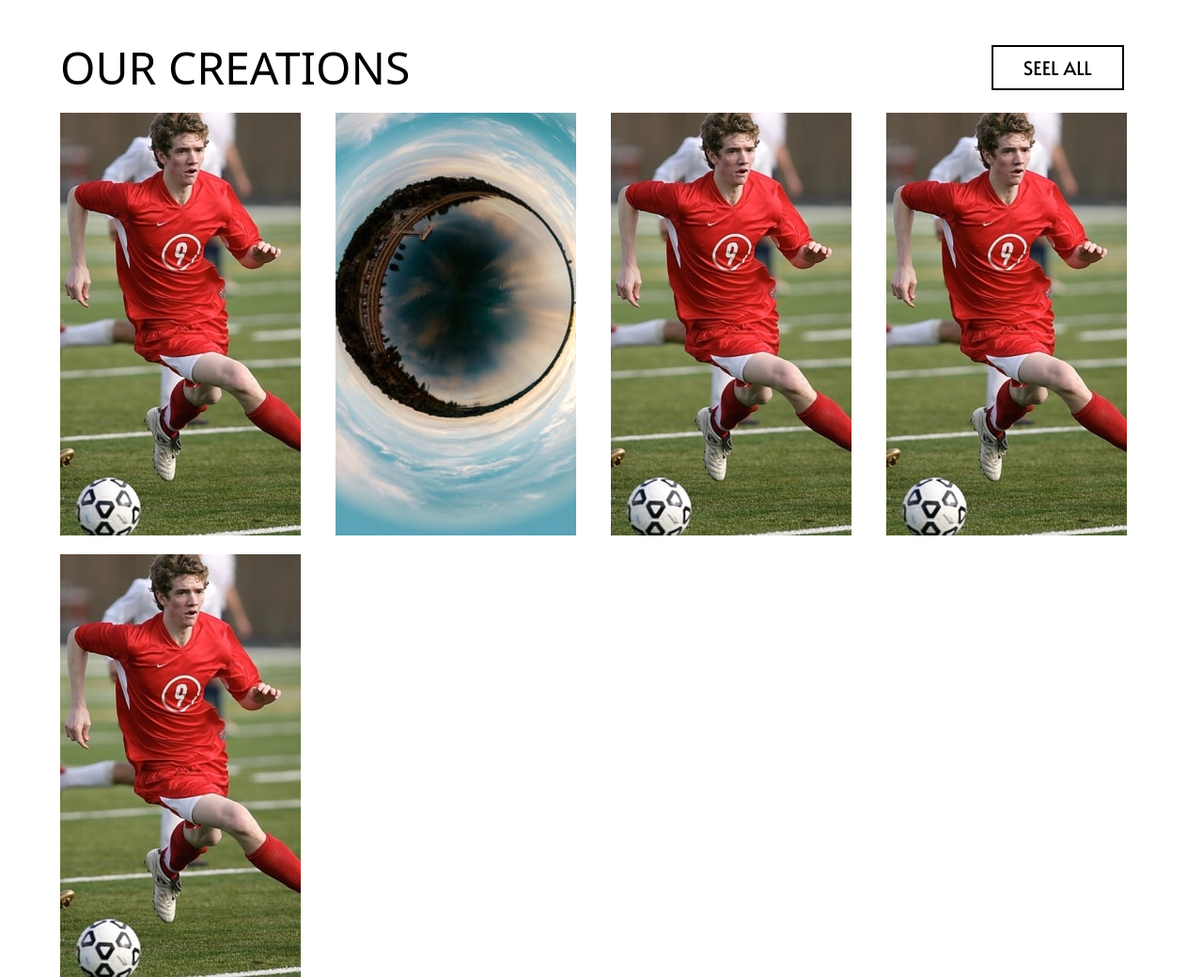
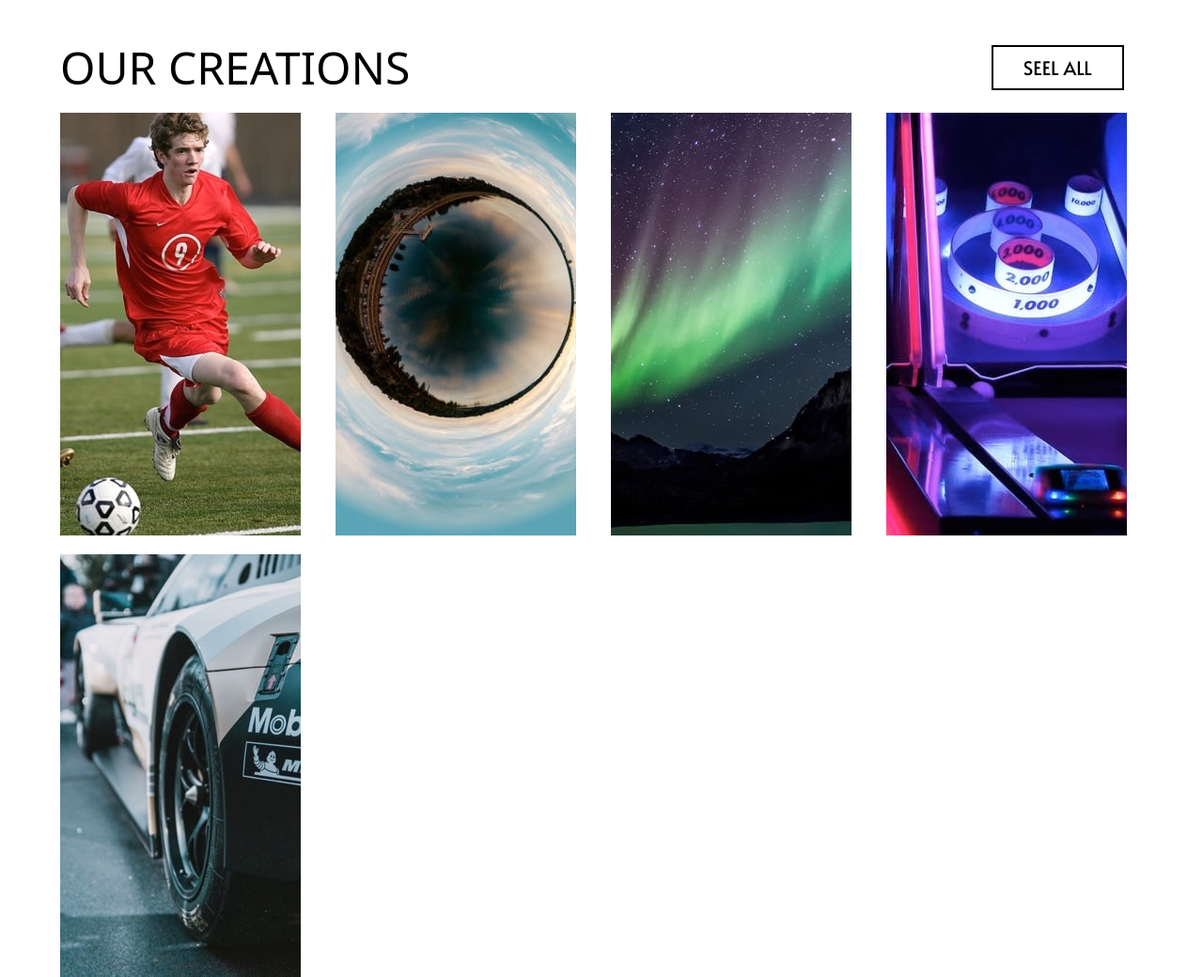
Before and after one commit to ZEU4S-Dragon/Loopstudios, a website: page index.html in a window 1280 px wide. Shown: the part 1400-2440 px from the top of the page at 94% size. Drawn offline with Linux system fonts and the light colour scheme.

Commit message:
sercice change

```diff
--- a/index.html
+++ b/index.html
@@ -105,13 +105,13 @@
             <img src="./Image/desktop/image-fisheye.jpg" alt="">
           </div>
           <div>
-            <img src="./Image/desktop/image-soccer-team.jpg" alt="">
+            <img src="./Image/desktop/image-pocket-borealis.jpg" alt="">
           </div>
           <div>
-            <img src="./Image/desktop/image-soccer-team.jpg" alt="">
+            <img src="./Image/desktop/image-night-arcade.jpg" alt="">
           </div>
           <div>
-            <img src="./Image/desktop/image-soccer-team.jpg" alt="">
+            <img src="./Image/desktop/image-grid.jpg" alt="">
           </div>
         </div>
       </div>
```
